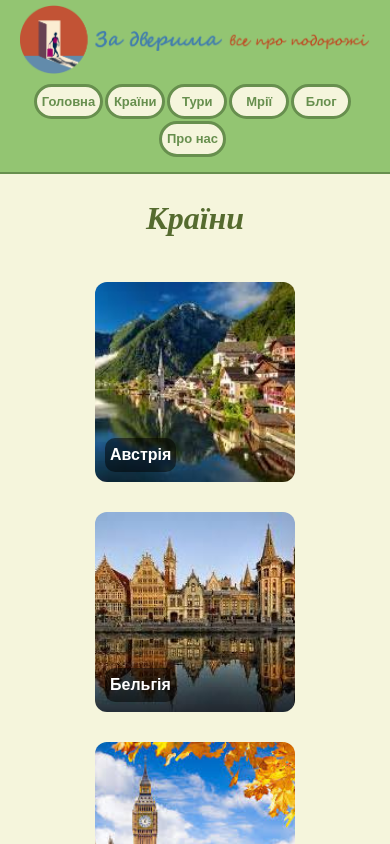
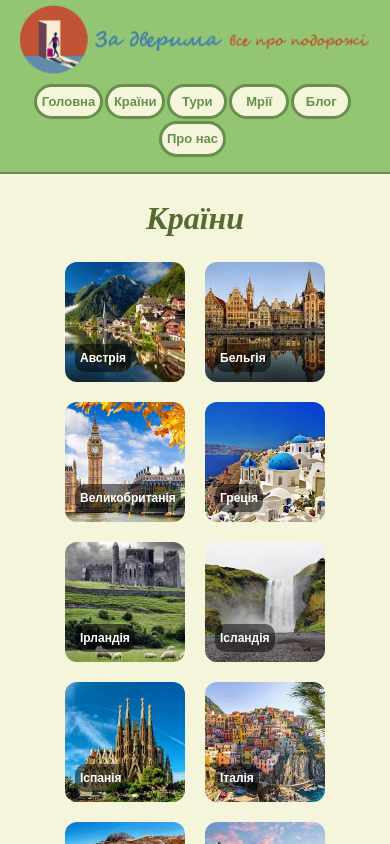
Before and after one commit to artelena1906/Front-ZaDveryma, a Next.js app: page /PageCountry in a window 390 px wide. Shown: the top 844 px of the page. Built offline with nearby package versions, Linux system fonts and the light colour scheme.

Commit message:
Исправлен адаптив для страницы Країни

```diff
--- a/src/app/PageCountry/css/PageCountry.module.css
+++ b/src/app/PageCountry/css/PageCountry.module.css
@@ -2,12 +2,12 @@
     display: flex;
     flex-wrap: wrap;
     justify-content: center;
-    gap: 10px;
-    margin: 20px 50px 20px 50px;
+    /* gap: 10px; */
+    margin-bottom: 40px;
 }
 
 .categorycontainer {
-    margin: 0 20px 0 20px;
+    /* margin: 0 20px 0 20px; */
     padding: 10px;
 }
 
@@ -53,3 +53,36 @@
     font-style: italic;
     font-weight: bold;
   }
+
+  @media screen and (max-width: 1200px) {
+    .conteiner {
+        margin-bottom: 10px;
+        gap: 0;
+    }
+    .categorycontainer {
+        margin: 0;
+    }
+
+    .categoryimage {
+        width: 150px;
+        height: 150px;
+    }
+  }
+
+  @media screen and (max-width: 1000px) {
+    .categorytext {
+        font-size: 14px;
+    }
+  }
+
+
+ @media screen and (max-width: 600px) {
+    .categoryimage {
+        width: 120px;
+        height: 120px;
+    }
+
+    .categorytext {
+        font-size: 12px;
+    }
+  }
```
